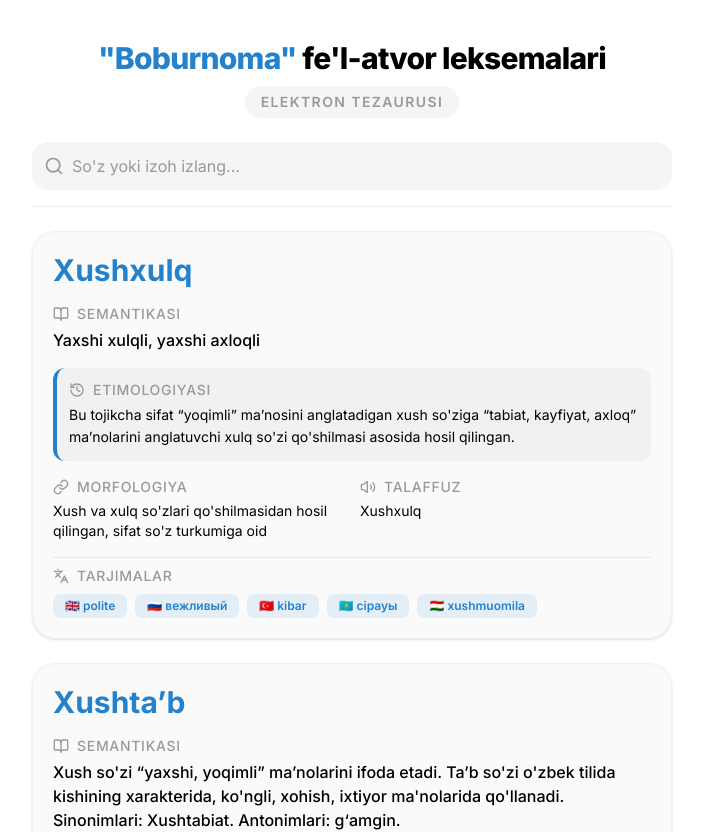
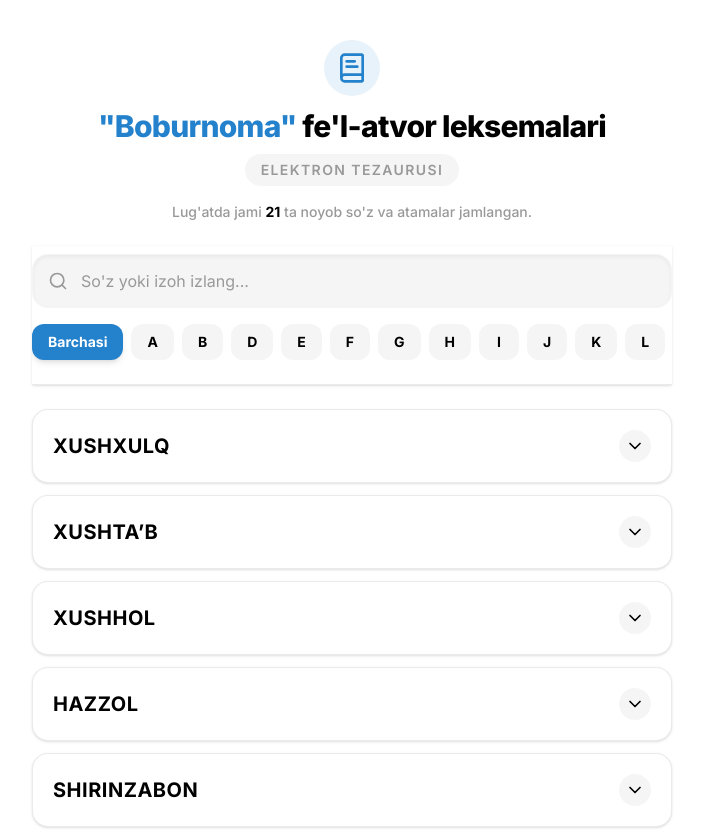
Before and after one commit to hojimahmudov/tezaurus-app, a Next.js app: page / in a window 1280 px wide. Shown: the top 832 px of the page, without its empty margins (288-991 px from the left). Built offline with nearby package versions, Linux system fonts and the light colour scheme.

Commit message:
New version

```diff
--- a/app/layout.tsx
+++ b/app/layout.tsx
@@ -27,7 +27,7 @@
   children: React.ReactNode;
 }>) {
   return (
-    <html lang="uz">
+    <html lang="uz" suppressHydrationWarning>
       <head>
         {/* Telegram Web App SDK - Telegram bilan aloqa o'rnatish uchun */}
         <Script
--- a/app/page.tsx
+++ b/app/page.tsx
@@ -2,123 +2,242 @@
 
 import { useState } from "react";
 import { motion, AnimatePresence } from "framer-motion";
-import { Search, BookOpen, Volume2, History, Languages, Link } from "lucide-react";
+import { Search, BookOpen, Volume2, History, Languages, Link, ChevronDown, BookText } from "lucide-react";
 import wordsData from "../data.json";
+
+const ALPHABET = [
+  "A", "B", "D", "E", "F", "G", "H", "I", "J", "K", "L", "M",
+  "N", "O", "P", "Q", "R", "S", "T", "U", "V", "X", "Y", "Z",
+  "O'", "G'", "SH", "CH"
+];
 
 export default function Home() {
   const [searchTerm, setSearchTerm] = useState("");
+  const [selectedLetter, setSelectedLetter] = useState<string | null>(null);
+  const [expandedId, setExpandedId] = useState<number | null>(null);
 
-  const filteredWords = wordsData.filter((item) =>
+  // Filterlash mantiqi
+  const filteredWords = wordsData.filter((item) => {
+    const matchesSearch =
       item.word.toLowerCase().includes(searchTerm.toLowerCase()) ||
-    item.semantics.toLowerCase().includes(searchTerm.toLowerCase())
-  );
+      item.semantics.toLowerCase().includes(searchTerm.toLowerCase());
+
+    // CH va SH kabi ikki harfli tovushlar uchun maxsus tekshiruv
+    const wordUpper = item.word.toUpperCase();
+    let matchesLetter = true;
+
+    if (selectedLetter) {
+      if (selectedLetter === "SH" || selectedLetter === "CH") {
+        matchesLetter = wordUpper.startsWith(selectedLetter);
+      } else {
+        // Agar boshqa harf bo'lsa (masalan, S), lekin so'z SH bilan boshlansa, uni qaytarmasligi kerak.
+        if ((wordUpper.startsWith("SH") || wordUpper.startsWith("CH")) && selectedLetter !== wordUpper.substring(0, 2)) {
+           matchesLetter = false;
+        } else {
+           matchesLetter = wordUpper.startsWith(selectedLetter);
+        }
+      }
+    }
+
+    return matchesSearch && matchesLetter;
+  });
+
+  const toggleAccordion = (id: number) => {
+    // Agar ochiq turgan bo'lsa uni yopadi, bo'lmasa yangisini ochadi (bittasi ochiq turadi)
+    setExpandedId(expandedId === id ? null : id);
+  };
 
   return (
     <main className="max-w-2xl mx-auto p-4 pb-20">
 
-      {/* 🚀 YANGI QO'SHILGAN SARLAVHA QISMI */}
+      {/* 🚀 HERO SECTION (Bosh qism) */}
       <motion.div
         initial={{ opacity: 0, y: -20 }}
         animate={{ opacity: 1, y: 0 }}
-        className="text-center pt-6 pb-4"
+        className="text-center pt-6 pb-6"
       >
+        <div className="flex justify-center mb-3">
+          <div className="bg-[var(--button-bg)]/10 p-3 rounded-full text-[var(--button-bg)]">
+            <BookText className="w-8 h-8" />
+          </div>
+        </div>
         <h1 className="text-2xl md:text-3xl font-extrabold text-[var(--text)] mb-2 tracking-tight leading-tight">
           <span className="text-[var(--button-bg)]">"Boburnoma"</span> fe'l-atvor leksemalari
         </h1>
-        <div className="inline-block px-4 py-1.5 rounded-full bg-[var(--hint-color)]/10">
+        <div className="inline-block px-4 py-1.5 rounded-full bg-[var(--hint-color)]/10 mb-4">
           <p className="text-sm font-semibold uppercase tracking-widest text-[var(--hint-color)]">
             Elektron tezaurusi
           </p>
         </div>
+        <p className="text-[var(--hint-color)] text-sm font-medium px-4">
+          Lug'atda jami <span className="font-bold text-[var(--text)]">{wordsData.length}</span> ta noyob so'z va atamalar jamlangan.
+        </p>
       </motion.div>
 
-      {/* Qidiruv qismi (Sticky) */}
-      <div className="sticky top-0 z-10 bg-[var(--background)] pt-2 pb-4 border-b border-[var(--hint-color)]/20">
-        <div className="relative">
-          <Search className="absolute left-3 top-1/2 -translate-y-1/2 text-[var(--hint-color)] w-5 h-5" />
+      {/* STICKY QISMI: Qidiruv va Alfavit */}
+      <div className="sticky top-0 z-20 bg-[var(--background)] pt-2 pb-4 border-b border-[var(--hint-color)]/20 shadow-sm">
+
+        {/* Qidiruv paneli */}
+        <div className="relative mb-4">
+          <Search className="absolute left-4 top-1/2 -translate-y-1/2 text-[var(--hint-color)] w-5 h-5" />
           <input
             type="text"
             placeholder="So'z yoki izoh izlang..."
             value={searchTerm}
             onChange={(e) => setSearchTerm(e.target.value)}
-            className="w-full pl-10 pr-4 py-3 rounded-2xl bg-[var(--hint-color)]/10 border-none outline-none text-[var(--text)] placeholder-[var(--hint-color)] focus:ring-2 focus:ring-[var(--button-bg)] transition-all"
+            className="w-full pl-12 pr-4 py-3.5 rounded-2xl bg-[var(--hint-color)]/10 border border-transparent outline-none text-[var(--text)] placeholder-[var(--hint-color)] focus:border-[var(--button-bg)] focus:bg-transparent transition-all shadow-inner"
           />
+        </div>
+
+        {/* Alfavit filtri (Gorizontal Skroll) */}
+        <div className="flex overflow-x-auto gap-2 pb-2 -mx-4 px-4 sm:mx-0 sm:px-0 [&::-webkit-scrollbar]:hidden [-ms-overflow-style:none] [scrollbar-width:none]">
+          <button
+            onClick={() => setSelectedLetter(null)}
+            className={`shrink-0 px-4 py-2 rounded-xl text-sm font-bold transition-all ${
+              selectedLetter === null
+                ? "bg-[var(--button-bg)] text-[var(--button-text)] shadow-md"
+                : "bg-[var(--hint-color)]/10 text-[var(--text)] hover:bg-[var(--hint-color)]/20"
+            }`}
+          >
+            Barchasi
+          </button>
+          {ALPHABET.map((letter) => (
+            <button
+              key={letter}
+              onClick={() => setSelectedLetter(letter)}
+              className={`shrink-0 px-4 py-2 rounded-xl text-sm font-bold transition-all min-w-[40px] ${
+                selectedLetter === letter
+                  ? "bg-[var(--button-bg)] text-[var(--button-text)] shadow-md"
+                  : "bg-[var(--hint-color)]/10 text-[var(--text)] hover:bg-[var(--hint-color)]/20"
+              }`}
+            >
+              {letter}
+            </button>
+          ))}
         </div>
       </div>
 
-      {/* Natijalar ro'yxati */}
-      <div className="mt-6 space-y-6">
-        <AnimatePresence>
+      {/* Natijalar ro'yxati (Akkordeon dizayni) */}
+      <div className="mt-6 space-y-3">
+        <AnimatePresence mode="popLayout">
           {filteredWords.length > 0 ? (
-            filteredWords.map((item) => (
+            filteredWords.map((item) => {
+              const isExpanded = expandedId === item.id;
+
+              return (
                 <motion.div
                   key={item.id}
-                initial={{ opacity: 0, y: 20 }}
+                  layout
+                  initial={{ opacity: 0, y: 10 }}
                   animate={{ opacity: 1, y: 0 }}
                   exit={{ opacity: 0, scale: 0.95 }}
-                className="bg-[var(--hint-color)]/5 rounded-3xl p-5 border border-[var(--hint-color)]/10 shadow-sm"
+                  className={`bg-[var(--background)] border transition-colors duration-300 rounded-2xl overflow-hidden shadow-sm ${
+                    isExpanded ? "border-[var(--button-bg)]" : "border-[var(--hint-color)]/20"
+                  }`}
                 >
-                <h2 className="text-3xl font-bold text-[var(--button-bg)] mb-4">
+                  {/* Akkordeon Bosh qismi (Clickable Header) */}
+                  <button
+                    onClick={() => toggleAccordion(item.id)}
+                    className="w-full flex items-center justify-between p-4 sm:p-5 text-left transition-colors hover:bg-[var(--hint-color)]/5 focus:outline-none"
+                  >
+                    <h2 className={`text-lg sm:text-xl font-bold uppercase tracking-wide transition-colors ${
+                      isExpanded ? "text-[var(--button-bg)]" : "text-[var(--text)]"
+                    }`}>
                       {item.word}
                     </h2>
+                    <motion.div
+                      animate={{ rotate: isExpanded ? 180 : 0 }}
+                      transition={{ duration: 0.3 }}
+                      className={`flex-shrink-0 ml-4 p-1.5 rounded-full transition-colors ${
+                        isExpanded ? "bg-[var(--button-bg)]/10 text-[var(--button-bg)]" : "bg-[var(--hint-color)]/10 text-[var(--text)]"
+                      }`}
+                    >
+                      <ChevronDown className="w-5 h-5" />
+                    </motion.div>
+                  </button>
 
-                <div className="space-y-4">
-                  <div>
-                    <div className="flex items-center gap-2 text-[var(--hint-color)] mb-1">
+                  {/* Akkordeon Ichidagi ma'lumotlar */}
+                  <AnimatePresence>
+                    {isExpanded && (
+                      <motion.div
+                        initial={{ height: 0, opacity: 0 }}
+                        animate={{ height: "auto", opacity: 1 }}
+                        exit={{ height: 0, opacity: 0 }}
+                        transition={{ duration: 0.3, ease: "easeInOut" }}
+                      >
+                        <div className="p-4 sm:p-5 pt-0 space-y-4 border-t border-[var(--hint-color)]/10 mt-1">
+
+                          {/* Semantika */}
+                          <div className="pt-3">
+                            <div className="flex items-center gap-2 text-[var(--hint-color)] mb-1.5">
                               <BookOpen className="w-4 h-4" />
-                      <span className="text-sm font-medium uppercase tracking-wider">Semantikasi</span>
+                              <span className="text-xs font-bold uppercase tracking-wider">Semantikasi</span>
                             </div>
-                    <p className="text-[var(--text)] font-medium">{item.semantics}</p>
+                            <p className="text-[var(--text)] font-medium text-sm sm:text-base leading-relaxed">{item.semantics}</p>
                           </div>
 
-                  <div className="bg-[var(--hint-color)]/10 p-3 rounded-xl border-l-4 border-[var(--button-bg)]">
-                    <div className="flex items-center gap-2 text-[var(--hint-color)] mb-1">
+                          {/* Etimologiya */}
+                          <div className="bg-[var(--hint-color)]/5 p-3.5 rounded-xl border-l-2 border-[var(--button-bg)]">
+                            <div className="flex items-center gap-2 text-[var(--hint-color)] mb-1.5">
                               <History className="w-4 h-4" />
-                      <span className="text-sm font-medium uppercase tracking-wider">Etimologiyasi</span>
+                              <span className="text-xs font-bold uppercase tracking-wider">Etimologiyasi</span>
                             </div>
                             <p className="text-[var(--text)] text-sm leading-relaxed">{item.etymology}</p>
                           </div>
 
-                  <div className="grid grid-cols-2 gap-4">
-                    <div>
-                      <div className="flex items-center gap-2 text-[var(--hint-color)] mb-1">
+                          {/* Morfologiya va Talaffuz */}
+                          <div className="grid grid-cols-1 sm:grid-cols-2 gap-3">
+                            <div className="bg-[var(--hint-color)]/5 p-3.5 rounded-xl">
+                              <div className="flex items-center gap-2 text-[var(--hint-color)] mb-1.5">
                                 <Link className="w-4 h-4" />
-                        <span className="text-sm font-medium uppercase tracking-wider">Morfologiya</span>
+                                <span className="text-xs font-bold uppercase tracking-wider">Morfologiya</span>
                               </div>
-                      <p className="text-[var(--text)] text-sm">{item.morphology}</p>
+                              <p className="text-[var(--text)] text-sm leading-relaxed">{item.morphology}</p>
                             </div>
-                    <div>
-                      <div className="flex items-center gap-2 text-[var(--hint-color)] mb-1">
+                            <div className="bg-[var(--hint-color)]/5 p-3.5 rounded-xl">
+                              <div className="flex items-center gap-2 text-[var(--hint-color)] mb-1.5">
                                 <Volume2 className="w-4 h-4" />
-                        <span className="text-sm font-medium uppercase tracking-wider">Talaffuz</span>
+                                <span className="text-xs font-bold uppercase tracking-wider">Talaffuz</span>
                               </div>
-                      <p className="text-[var(--text)] text-sm">{item.pronunciation}</p>
+                              <p className="text-[var(--text)] text-sm font-medium">{item.pronunciation}</p>
                             </div>
                           </div>
 
-                  <div className="pt-2 border-t border-[var(--hint-color)]/20">
-                    <div className="flex items-center gap-2 text-[var(--hint-color)] mb-2">
+                          {/* Tarjimalar */}
+                          <div className="pt-2">
+                            <div className="flex items-center gap-2 text-[var(--hint-color)] mb-2.5">
                               <Languages className="w-4 h-4" />
-                      <span className="text-sm font-medium uppercase tracking-wider">Tarjimalar</span>
+                              <span className="text-xs font-bold uppercase tracking-wider">Tarjimalar</span>
                             </div>
                             <div className="flex flex-wrap gap-2">
-                      <span className="px-3 py-1 bg-[var(--button-bg)]/10 text-[var(--button-bg)] text-xs font-semibold rounded-lg">🇬🇧 {item.translations.en}</span>
-                      <span className="px-3 py-1 bg-[var(--button-bg)]/10 text-[var(--button-bg)] text-xs font-semibold rounded-lg">🇷🇺 {item.translations.ru}</span>
-                      <span className="px-3 py-1 bg-[var(--button-bg)]/10 text-[var(--button-bg)] text-xs font-semibold rounded-lg">🇹🇷 {item.translations.tr}</span>
-                      <span className="px-3 py-1 bg-[var(--button-bg)]/10 text-[var(--button-bg)] text-xs font-semibold rounded-lg">🇰🇿 {item.translations.kk}</span>
-                      <span className="px-3 py-1 bg-[var(--button-bg)]/10 text-[var(--button-bg)] text-xs font-semibold rounded-lg">🇹🇯 {item.translations.tg}</span>
+                              <span className="px-3 py-1.5 bg-[var(--button-bg)]/10 text-[var(--button-bg)] text-xs font-bold rounded-lg transition-colors hover:bg-[var(--button-bg)]/20">🇬🇧 {item.translations.en}</span>
+                              <span className="px-3 py-1.5 bg-[var(--button-bg)]/10 text-[var(--button-bg)] text-xs font-bold rounded-lg transition-colors hover:bg-[var(--button-bg)]/20">🇷🇺 {item.translations.ru}</span>
+                              <span className="px-3 py-1.5 bg-[var(--button-bg)]/10 text-[var(--button-bg)] text-xs font-bold rounded-lg transition-colors hover:bg-[var(--button-bg)]/20">🇹🇷 {item.translations.tr}</span>
+                              <span className="px-3 py-1.5 bg-[var(--button-bg)]/10 text-[var(--button-bg)] text-xs font-bold rounded-lg transition-colors hover:bg-[var(--button-bg)]/20">🇰🇿 {item.translations.kk}</span>
+                              <span className="px-3 py-1.5 bg-[var(--button-bg)]/10 text-[var(--button-bg)] text-xs font-bold rounded-lg transition-colors hover:bg-[var(--button-bg)]/20">🇹🇯 {item.translations.tg}</span>
                             </div>
                           </div>
+
                         </div>
                       </motion.div>
-            ))
+                    )}
+                  </AnimatePresence>
+                </motion.div>
+              );
+            })
           ) : (
             <motion.div
-              initial={{ opacity: 0 }}
-              animate={{ opacity: 1 }}
-              className="text-center py-10 text-[var(--hint-color)]"
+              initial={{ opacity: 0, scale: 0.9 }}
+              animate={{ opacity: 1, scale: 1 }}
+              className="text-center py-16 text-[var(--hint-color)]"
             >
-              Kechirasiz, so'z topilmadi...
+              <div className="flex justify-center mb-4">
+                <div className="p-4 bg-[var(--hint-color)]/10 rounded-full">
+                  <Search className="w-8 h-8 opacity-50" />
+                </div>
+              </div>
+              <p className="font-bold text-lg text-[var(--text)]">Kechirasiz, hech narsa topilmadi</p>
+              <p className="text-sm mt-2 max-w-xs mx-auto">Boshqa so'z yozib ko'ring yoki boshqa harfni tanlang.</p>
             </motion.div>
           )}
         </AnimatePresence>
```
Lines whose indentation alone changed are shown as unchanged.
